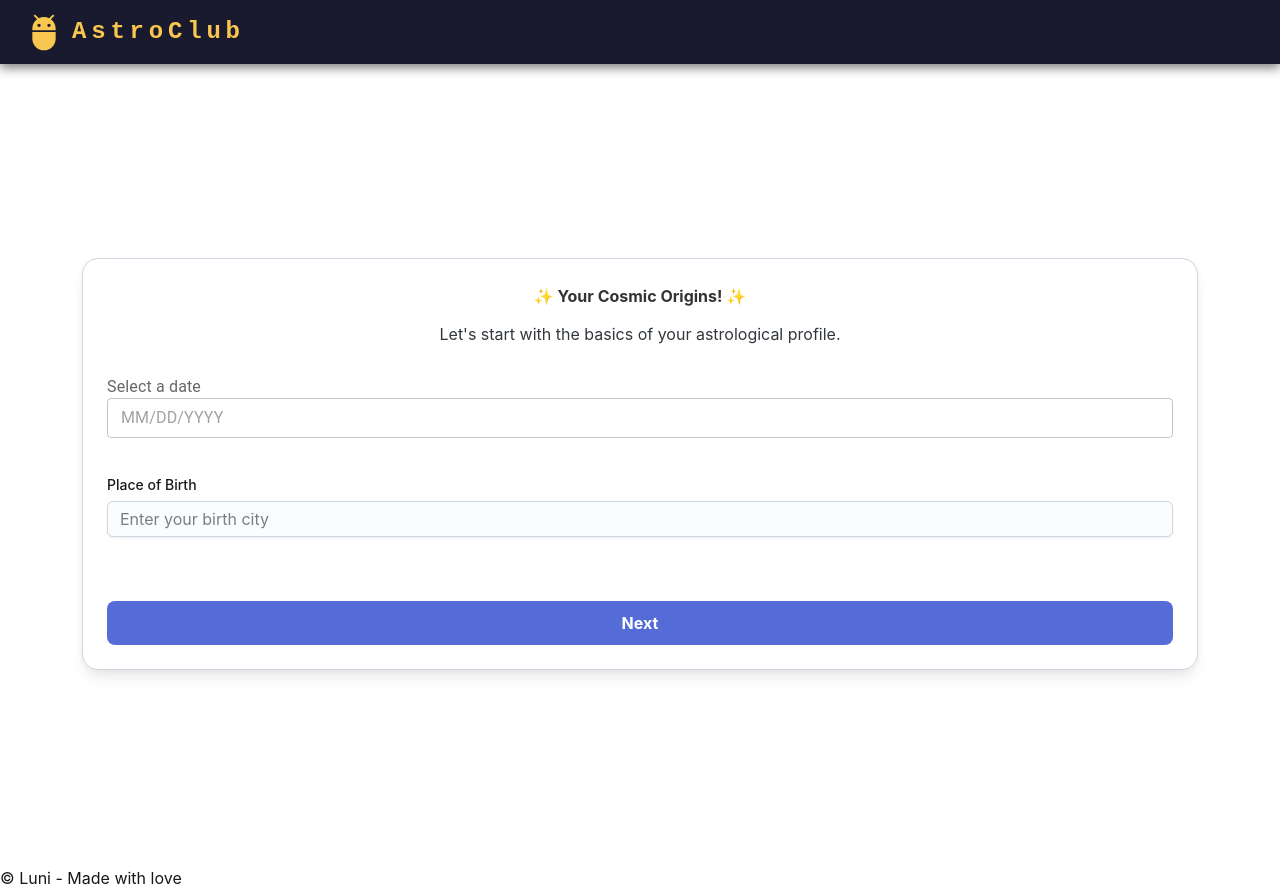
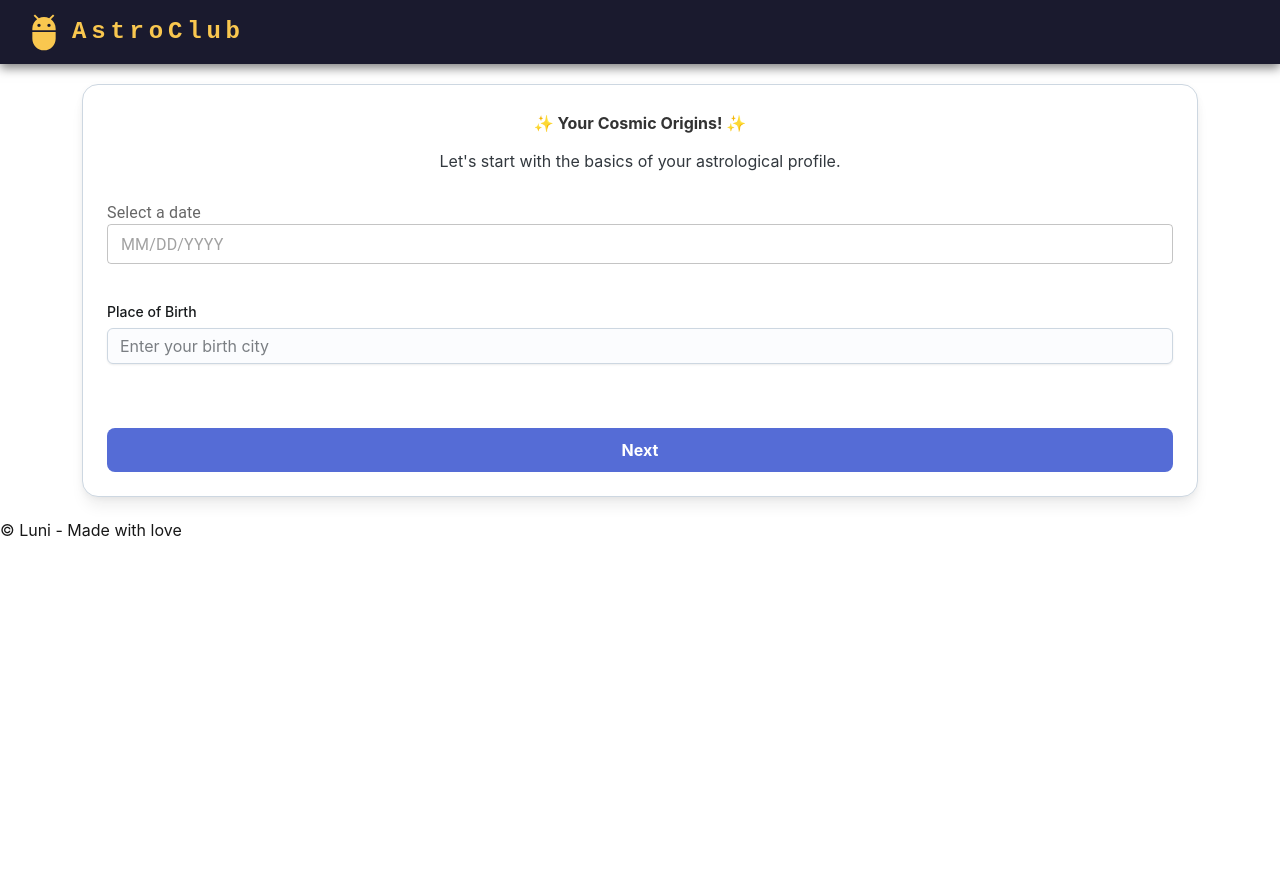
Before and after one commit to Yanoushka/astro-club, a Next.js app: page /onboarding/form in a window 1280 px wide. After the commit the page ends 800 px from the top, so only its background shows below. Built offline with nearby package versions, Linux system fonts and the light colour scheme.

Commit message:
fit content page

```diff
--- a/src/app/layout.tsx
+++ b/src/app/layout.tsx
@@ -17,12 +17,12 @@ export default function RootLayout({
   return (
     <html lang="en">
       <body
-        className={`${geistSans.variable} ${geistMono.variable} antialiased bg-[#1a1a2e] text-white overflow-x-hidden`} // Prevent horizontal scroll
+        className={`${geistSans.variable} ${geistMono.variable} antialiased bg-[#1a1a2e] text-white overflow-x-hidden flex flex-col h-screen`}
       >
         <ResponsiveAppBar />
 
-        <div className="grid grid-rows-[20px_1fr_20px] items-center justify-items-center min-h-screen px-4 sm:px-8 lg:px-16">
-          <main className="flex flex-col gap-8 row-start-2 items-center sm:items-start">
+        <div className="flex-grow flex flex-col items-center justify-center px-4 sm:px-8 lg:px-16">
+          <main className="flex flex-col gap-4 row-start-2 items-center sm:items-start">
             {children}
           </main>
         </div>
--- a/src/app/onboarding/form/page.tsx
+++ b/src/app/onboarding/form/page.tsx
@@ -67,19 +67,19 @@ export default function AstroForm() {
         justifyContent: "center",
         alignItems: "center",
         padding: "20px",
-        height: "100vh",
+        flexGrow: 1,
         overflow: "auto",
       }}
     >
       <Card
         sx={{
           width: { xs: "90%" },
-          minHeight: 400,
-          minWidth: 300,
+          maxHeight: "80vh",
           p: 3,
           borderRadius: "16px",
           boxShadow: "lg",
           backgroundColor: "white",
+          overflowY: "auto",
         }}
       >
         <CardContent>
```
Also changed, not shown: src/app/onboarding/details/page.tsx (+11 -6 lines), src/app/onboarding/resume/page.tsx (+5 -2 lines).
